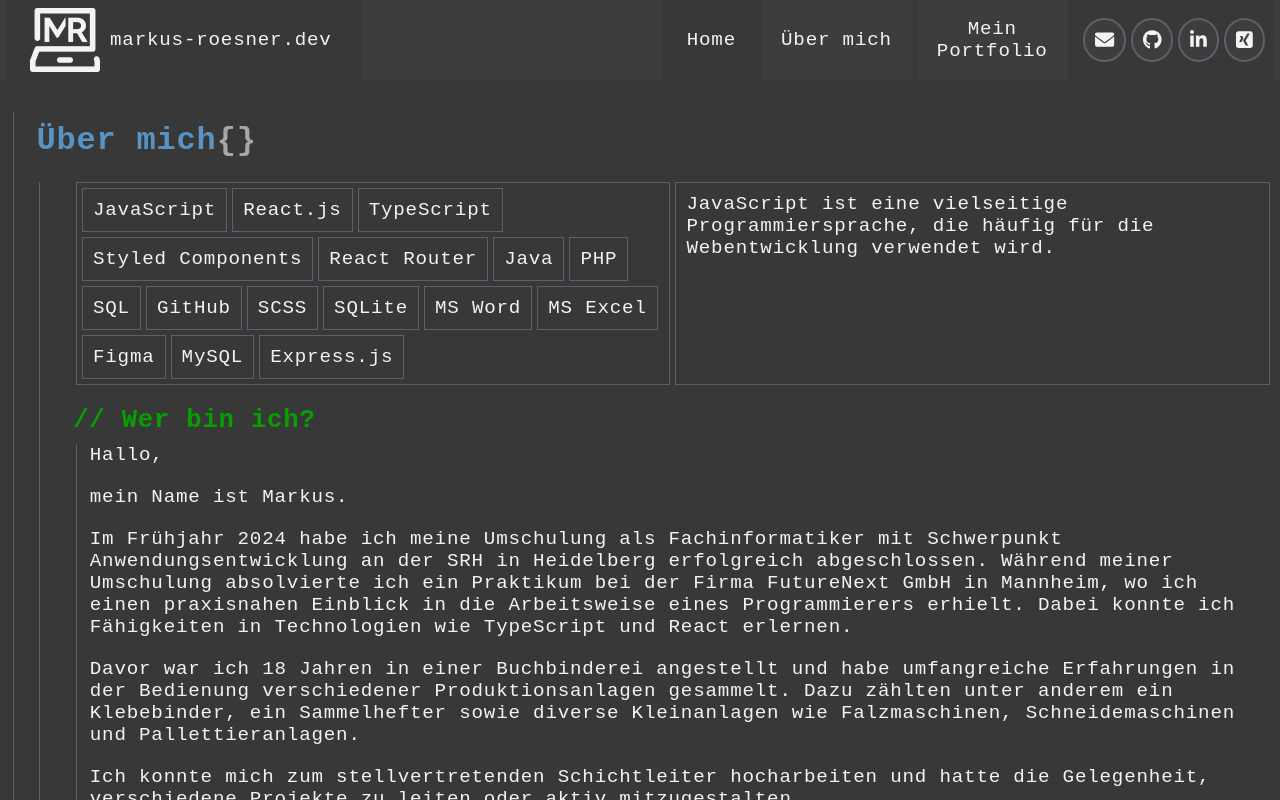
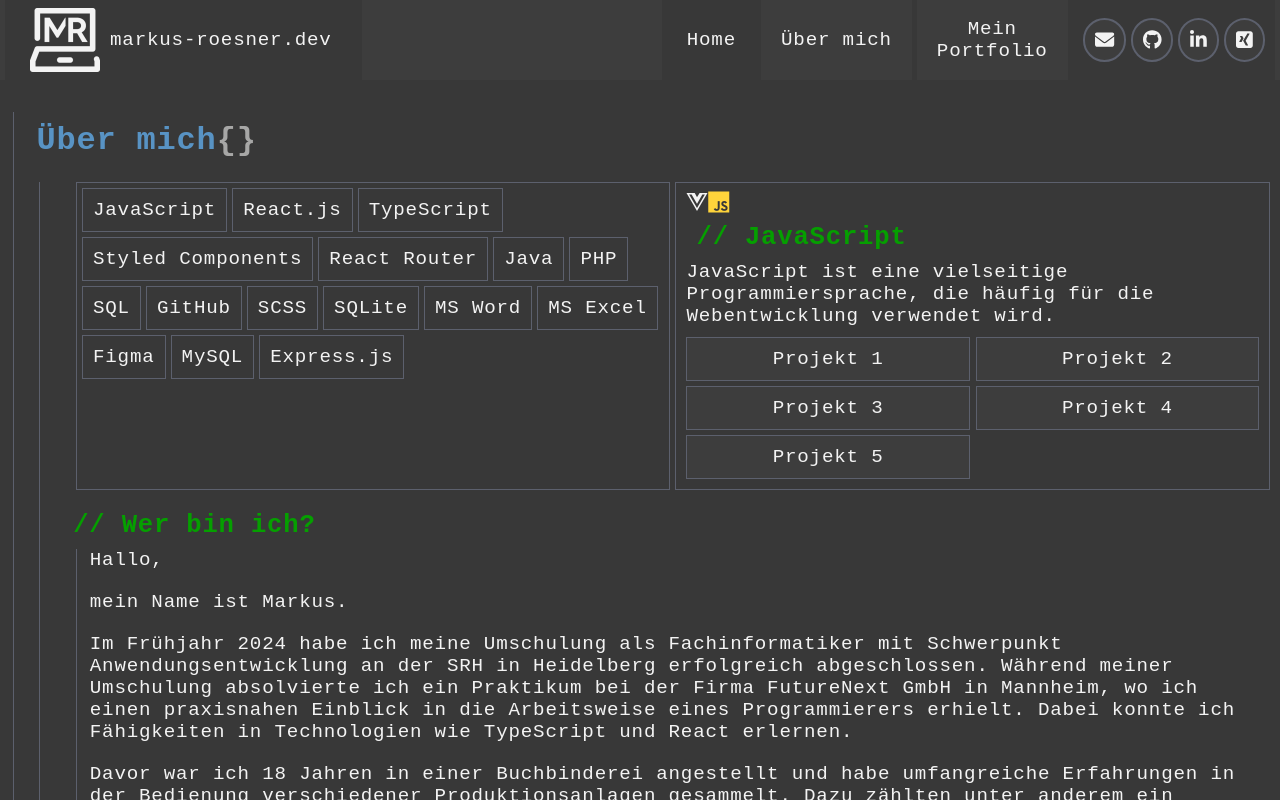
Before and after one commit to M-Roesner/myHomepage-react-ts-wip, a React (Vite) app: page / in a window 1280 px wide. Both pictures are taken after a click on the element "JavaScript". Shown: the top 800 px of the page. Built offline with nearby package versions, Linux system fonts and the light colour scheme.

Commit message:
Added content to the skill description in the skills section.

```diff
--- a/index.html
+++ b/index.html
@@ -5,6 +5,7 @@
     <!-- <link rel="icon" type="image/svg+xml" href="/favicon.png" /> -->
     <link rel="icon" type="image/svg+xml" href="/favicon.svg" />
     <meta name="viewport" content="width=device-width, initial-scale=1.0" />
+    <script src="https://kit.fontawesome.com/418764a8f1.js" crossorigin="anonymous"></script>
     <title>Willkommen</title>
   </head>
   <body>
--- a/src/pages/home/sections/skills/skillDescription/SkillDescription.tsx
+++ b/src/pages/home/sections/skills/skillDescription/SkillDescription.tsx
@@ -1,6 +1,15 @@
+// import { faJs } from "@fortawesome/free-brands-svg-icons";6
 import { skillType } from "../skillTypes";
 import { StyledSkillDescription } from "./styledSkillDescription";
+import SkillImage from "./skillImage/SkillImage";
+import CardHeadline from "../../../../../components/custom/card/cardHeadline/CardHeadline";
+import SkilledDescriptionText from "./skillDescriptionText/SkillDescriptionText";
+import SkillProjectLinks from "./SkillProjectLinks/SkillProjectLinks";
 
+export type imgFontAwesomeType = {
+  className: string;
+  style: React.CSSProperties;
+};
 type SkillDescriptionProps = {
   skill: skillType | null;
 };
@@ -11,11 +20,22 @@ type SkillDescriptionProps = {
  * @param {skillType} skill - The skill object contains the description text, among other things.
  */
 const SkillDescription = ({ skill }: SkillDescriptionProps) => {
+  // TODO: Image - Adding images to the description does not currently work with fontawesome.
+  // The following import is required to get icons from fontawesome. (in index.html)
+  // <script src="https://kit.fontawesome.com/418764a8f1.js" crossorigin="anonymous"></script>
+  const imgStyle: imgFontAwesomeType = { className: "fa-brands fa-vuejs fa-lg", style: {} };
   return (
     <StyledSkillDescription>
-      {skill && skill.description
-        ? skill.description
-        : "Wählen Sie eine Fähigkeit aus, um die entsprechende Beschreibung zu sehen!"}
+      {skill ? (
+        <>
+          {imgStyle && <SkillImage imgStyle={imgStyle} />}
+          <CardHeadline level={3}>{skill.name}</CardHeadline>
+          <SkilledDescriptionText text={skill.description} />
+          <SkillProjectLinks />
+        </>
+      ) : (
+        "Wählen Sie eine Fähigkeit aus, um die entsprechende Beschreibung zu sehen!"
+      )}
     </StyledSkillDescription>
   );
 };
--- /dev/null
+++ b/src/pages/home/sections/skills/skillDescription/SkillProjectLinks/SkillProjectLinks.tsx
@@ -0,0 +1,27 @@
+import { LinkType } from "../../skillTypes";
+import { StyledSkillProjectItem, StyledSkillProjectList } from "./styledSkillProjectLinks";
+import LinkButton from "../../../../../../components/custom/button/linkButton/LinkButton";
+
+const sampleLinks: LinkType[] = [
+  { text: "Projekt 1", route: "/project1" },
+  { text: "Projekt 2", route: "/project2" },
+  { text: "Projekt 3", route: "/project3" },
+  { text: "Projekt 4", route: "/project4" },
+  { text: "Projekt 5", route: "/project5" },
+];
+
+const SkillProjectLinks = () => {
+  return (
+    <StyledSkillProjectList>
+      {sampleLinks.map((link, index) => (
+        <StyledSkillProjectItem style={{ textDecoration: "none" }}>
+          <LinkButton key={index} to={link.route}>
+            {link.text}
+          </LinkButton>
+        </StyledSkillProjectItem>
+      ))}
+    </StyledSkillProjectList>
+  );
+};
+
+export default SkillProjectLinks;
--- /dev/null
+++ b/src/pages/home/sections/skills/skillDescription/SkillProjectLinks/styledSkillProjectLinks.ts
@@ -0,0 +1,15 @@
+import styled from "styled-components";
+
+export const StyledSkillProjectList = styled.ul`
+  display: flex;
+  flex-direction: row;
+  flex-wrap: wrap;
+  justify-content: space-between;
+  width: 100%;
+  gap: 5px;
+`;
+
+export const StyledSkillProjectItem = styled.li`
+  list-style: none;
+  width: calc(50% - 3px);
+`;
--- /dev/null
+++ b/src/pages/home/sections/skills/skillDescription/skillDescriptionText/SkillDescriptionText.tsx
@@ -0,0 +1,10 @@
+import { StyledskillDescriptionText } from "./styledSkillDescriptionText";
+
+type SkilledDescriptionTextType = {
+  text: string;
+};
+const SkilledDescriptionText = ({ text }: SkilledDescriptionTextType) => {
+  return <StyledskillDescriptionText>{text}</StyledskillDescriptionText>;
+};
+
+export default SkilledDescriptionText;
--- /dev/null
+++ b/src/pages/home/sections/skills/skillDescription/skillDescriptionText/styledSkillDescriptionText.ts
@@ -0,0 +1,5 @@
+import styled from "styled-components";
+
+export const StyledskillDescriptionText = styled.p`
+  margin-bottom: 10px;
+`;
--- /dev/null
+++ b/src/pages/home/sections/skills/skillDescription/skillImage/SkillImage.tsx
@@ -0,0 +1,31 @@
+import { FontAwesomeIcon } from "@fortawesome/react-fontawesome";
+import { IconDefinition } from "@fortawesome/fontawesome-svg-core";
+import { imgFontAwesomeType } from "../SkillDescription";
+
+type SkillImageType = {
+  imgStyle: imgFontAwesomeType | IconDefinition;
+};
+
+// eslint-disable-next-line @typescript-eslint/no-explicit-any
+const isFontAwesomeType = (imgStyle: any): imgStyle is imgFontAwesomeType => {
+  return "className" in imgStyle && "style" in imgStyle;
+};
+
+const SkillImage = ({ imgStyle }: SkillImageType) => {
+  return (
+    <>
+      {isFontAwesomeType(imgStyle) ? (
+        <i className={imgStyle.className} style={imgStyle.style}></i>
+      ) : (
+        <FontAwesomeIcon icon={imgStyle} />
+      )}
+
+      <i className="fa-brands fa-js fa-lg" style={{ color: "#FFD43B" }}></i>
+    </>
+  );
+};
+
+export default SkillImage;
+{
+  /* FontAwesomeIcon */
+}
--- /dev/null
+++ b/src/pages/home/sections/skills/skillDescription/skillImage/styledSkillImage.ts
@@ -0,0 +1,3 @@
+import styled from "styled-components";
+
+export const StyledSkillImage = styled.div``;
--- a/src/pages/home/sections/skills/skillTypes.d.ts
+++ b/src/pages/home/sections/skills/skillTypes.d.ts
@@ -9,10 +9,15 @@ export type categoryType =
   | "Office Suite"
   | "Design Tool"
   | "Server Framework";
+export type LinkType = {
+  text: string;
+  route: string;
+};
 export type skillType = {
   id: number;
   name: string;
   priority: priorityType;
   category: categoryType;
   description: string;
+  links?: LinkType[];
 };
```
